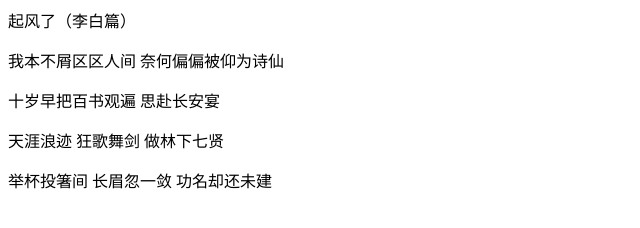
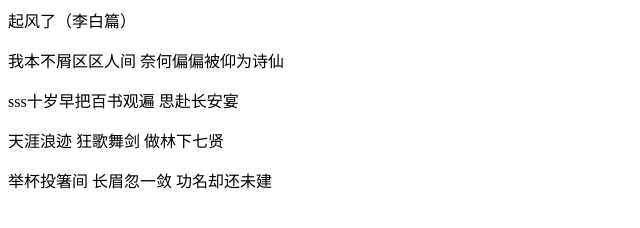
Before and after one commit to xxandfy/xx.github.io, a plain HTML site: page firstpoetry/index.html in a window 1280 px wide. Shown: the full height of the page, 0-640 px from the left. Drawn offline with Linux system fonts and the light colour scheme.

Commit message:
Update index.html

```diff
--- a/firstpoetry/index.html
+++ b/firstpoetry/index.html
@@ -7,7 +7,7 @@
 <body>
 <t> 起风了（李白篇）</t>
 <p>我本不屑区区人间 奈何偏偏被仰为诗仙</p>
-<p>  十岁早把百书观遍 思赴长安宴</p>
+<p>  sss十岁早把百书观遍 思赴长安宴</p>
 <p>  天涯浪迹 狂歌舞剑 做林下七贤</p>
 <p>  举杯投箸间 长眉忽一敛 功名却还未建</p>
 </body>
```
